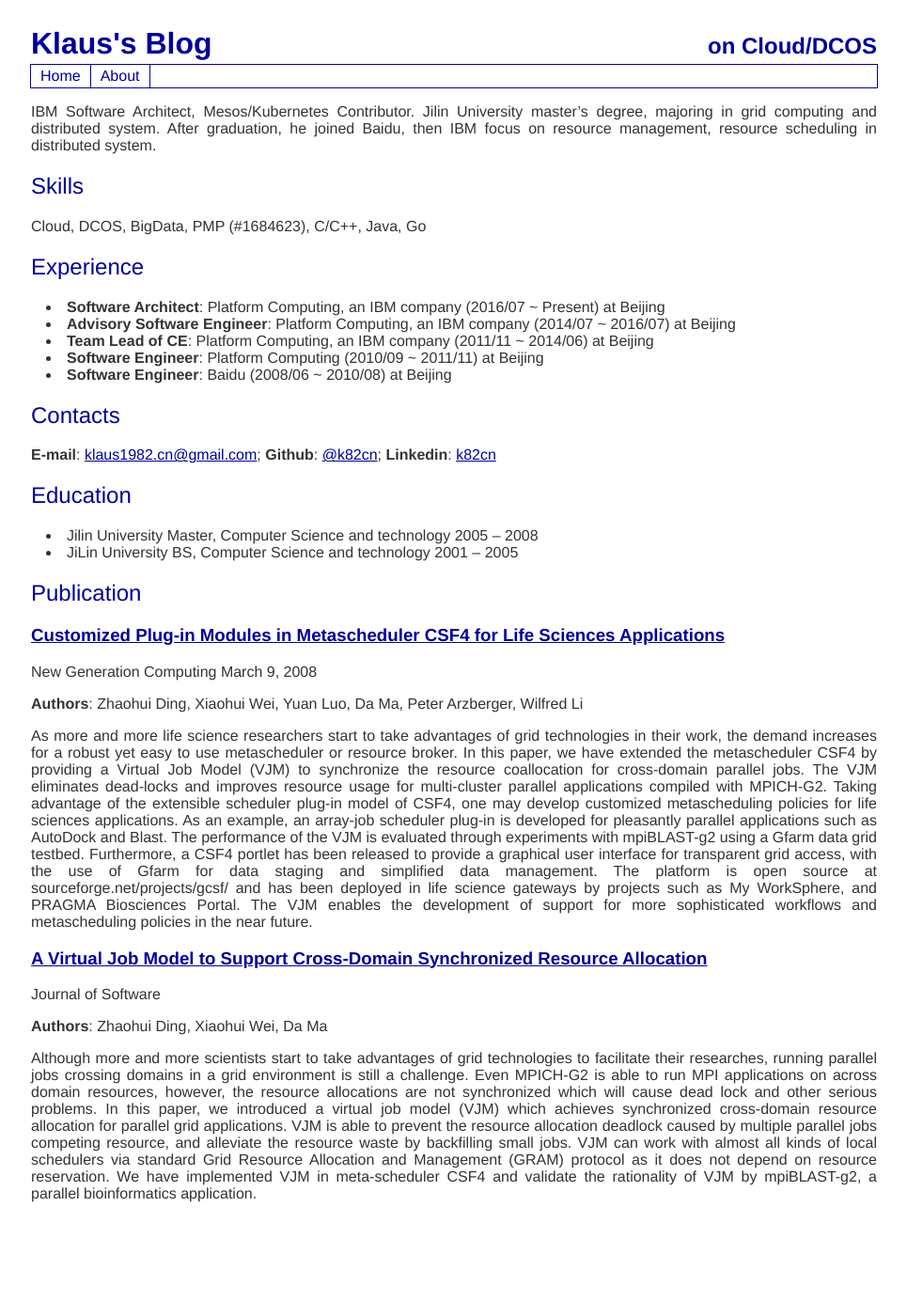
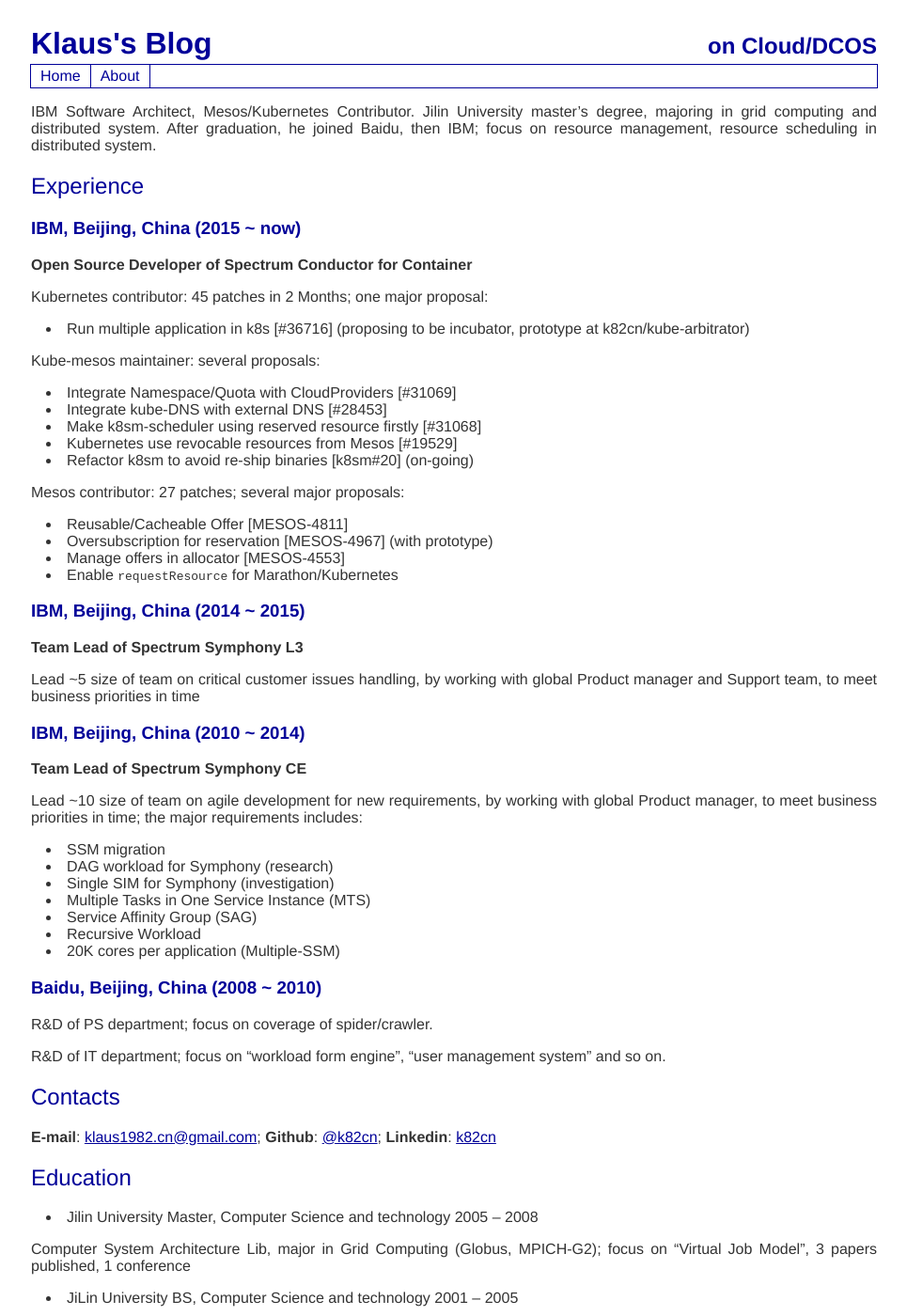
Before and after one commit to k82cn/k82cn.github.io, a Jekyll site: the page built from about.md, in a window 1280 px wide and 1400 px high. Shown: the whole window at 94% size, without its empty margins (157-1122 px from the left). Built offline with Jekyll 4.4.1, drawn with Linux system fonts in a browser that asks for light colours; our own code applies the rules of GitHub Pages for plain Markdown files; some of the changed text lies outside the part shown.

Commit message:
Update resume.

```diff
--- a/about.md
+++ b/about.md
@@ -1,21 +1,53 @@
----
-layout: default
-title: About
----
 
-IBM Software Architect, Mesos/Kubernetes Contributor. Jilin University master's degree, majoring in grid computing and distributed system. After graduation, he joined Baidu, then IBM focus on resource management, resource scheduling in distributed system.
-
-## Skills
-
-Cloud, DCOS, BigData, PMP (#1684623), C/C++, Java, Go
+IBM Software Architect, Mesos/Kubernetes Contributor. Jilin University master's degree, majoring in grid computing and distributed system. After graduation, he joined Baidu, then IBM; focus on resource management, resource scheduling in distributed system.
 
 ## Experience
 
-* __Software Architect__: Platform Computing, an IBM company (2016/07 ~ Present) at Beijing
-* __Advisory Software Engineer__: Platform Computing, an IBM company (2014/07 ~ 2016/07) at Beijing
-* __Team Lead of CE__: Platform Computing, an IBM company (2011/11 ~ 2014/06) at Beijing
-* __Software Engineer__: Platform Computing (2010/09 ~ 2011/11) at Beijing
-* __Software Engineer__: Baidu (2008/06 ~ 2010/08) at Beijing
+### IBM, Beijing, China (2015 ~ now)
+
+__Open Source Developer of Spectrum Conductor for Container__
+
+Kubernetes contributor: 45 patches in 2 Months; one major proposal:
+  * Run multiple application in k8s [#36716] (proposing to be incubator, prototype at k82cn/kube-arbitrator)
+
+Kube-mesos maintainer: several proposals:
+  * Integrate Namespace/Quota with CloudProviders [#31069]
+  * Integrate kube-DNS with external DNS [#28453]
+  * Make k8sm-scheduler using reserved resource firstly [#31068]
+  * Kubernetes use revocable resources from Mesos [#19529]
+  * Refactor k8sm to avoid re-ship binaries [k8sm#20] (on-going)
+
+Mesos contributor: 27 patches; several major proposals:
+  * Reusable/Cacheable Offer [MESOS-4811]
+  * Oversubscription for reservation [MESOS-4967] (with prototype)
+  * Manage offers in allocator [MESOS-4553]
+  * Enable `requestResource` for Marathon/Kubernetes
+
+### IBM, Beijing, China (2014 ~ 2015)
+
+__Team Lead of Spectrum Symphony L3__
+
+Lead ~5 size of team on critical customer issues handling, by working with global Product manager and Support team, to meet business priorities in time
+
+### IBM, Beijing, China (2010 ~ 2014)
+
+__Team Lead of Spectrum Symphony CE__
+
+Lead ~10 size of team on agile development for new requirements, by working with global Product manager, to meet business priorities in time; the major requirements includes:
+  * SSM migration
+  * DAG workload for Symphony (research)
+  * Single SIM for Symphony (investigation)
+  * Multiple Tasks in One Service Instance (MTS)
+  * Service Affinity Group (SAG)
+  * Recursive Workload
+  * 20K cores per application (Multiple-SSM)
+
+### Baidu, Beijing, China (2008 ~ 2010)
+
+R&D of PS department; focus on coverage of spider/crawler.
+
+R&D of IT department; focus on “workload form engine”, “user management system” and so on.
+
 
 ## Contacts
 __E-mail__: [klaus1982.cn@gmail.com](mailto:klaus1982.cn@gmail.com); __Github__: [@k82cn](http://www.github.com/k82cn); __Linkedin__: [k82cn](http://cn.linkedin.com/in/k82cn)
@@ -23,23 +55,52 @@
 ## Education
 
 * Jilin University Master, Computer Science and technology 2005 – 2008
+
+Computer System Architecture Lib, major in Grid Computing (Globus, MPICH-G2); focus on “Virtual Job Model”, 3 papers published, 1 conference
+
 * JiLin University BS, Computer Science and technology 2001 – 2005
 
+Major in Computer Science and Technology; Scholarship every year
+
+## Presentation
+
+  * KubeCon 2016: [Kubernetes on EGO -- Bringing Enterprise Resource Management and Scheduling to Kubernetes](http://sched.co/8K3n)
+  * MesosCon 2016 Asia: [Kubernetes on Mesos: Not Just Another Mesos Framework](http://sched.co/8QFB)
+  * GOPS 2016 Beijing: [Resource Management and Scheduler of PaaS](http://gops2016-beijing.eventdove.com/)
+  * COSC 2016: [Kubernetes on Mesos: The Present and the Future](http://www.huodongxing.com/go/coscon2016)
+  * CSDN 2016: [Round table on micro service in enterprise](http://cctc.csdn.net/m/zone/cctc2016/schedule)
 
 ## Publication
 
 ### [__Customized Plug-in Modules in Metascheduler CSF4 for Life Sciences Applications__](http://link.springer.com/article/10.1007/s00354-007-0024-6?no-access=true)
 
-  New Generation Computing March 9, 2008
+New Generation Computing March 9, 2008
 
-  __Authors__: Zhaohui Ding, Xiaohui Wei, Yuan Luo, Da Ma, Peter Arzberger, Wilfred Li
+__Authors__: Zhaohui Ding, Xiaohui Wei, Yuan Luo, Da Ma, Peter Arzberger, Wilfred Li
 
-  As more and more life science researchers start to take advantages of grid technologies in their work, the demand increases for a robust yet easy to use metascheduler or resource broker. In this paper, we have extended the metascheduler CSF4 by providing a Virtual Job Model (VJM) to synchronize the resource coallocation for cross-domain parallel jobs. The VJM eliminates dead-locks and improves resource usage for multi-cluster parallel applications compiled with MPICH-G2. Taking advantage of the extensible scheduler plug-in model of CSF4, one may develop customized metascheduling policies for life sciences applications.  As an example, an array-job scheduler plug-in is developed for pleasantly parallel applications such as AutoDock and Blast. The performance of the VJM is evaluated through experiments with mpiBLAST-g2 using a Gfarm data grid testbed. Furthermore, a CSF4 portlet has been released to provide a graphical user interface for transparent grid access, with the use of Gfarm for data staging and simplified data management.  The platform is open source at sourceforge.net/projects/gcsf/ and has been deployed in life science gateways by projects such as My WorkSphere, and PRAGMA Biosciences Portal. The VJM enables the development of support for more sophisticated workflows and metascheduling policies in the near future.
+As more and more life science researchers start to take advantages of grid technologies in their work, the demand increases for a robust yet easy to use metascheduler or resource broker. In this paper, we have extended the metascheduler CSF4 by providing a Virtual Job Model (VJM) to synchronize the resource coallocation for cross-domain parallel jobs. The VJM eliminates dead-locks and improves resource usage for multi-cluster parallel applications compiled with MPICH-G2. Taking advantage of the extensible scheduler plug-in model of CSF4, one may develop customized metascheduling policies for life sciences applications.  As an example, an array-job scheduler plug-in is developed for pleasantly parallel applications such as AutoDock and Blast. The performance of the VJM is evaluated through experiments with mpiBLAST-g2 using a Gfarm data grid testbed. Furthermore, a CSF4 portlet has been released to provide a graphical user interface for transparent grid access, with the use of Gfarm for data staging and simplified data management.  The platform is open source at sourceforge.net/projects/gcsf/ and has been deployed in life science gateways by projects such as My WorkSphere, and PRAGMA Biosciences Portal. The VJM enables the development of support for more sophisticated workflows and metascheduling policies in the near future.
 
 ### [__A Virtual Job Model to Support Cross-Domain Synchronized Resource Allocation__](http://www.cs.indiana.edu/~yuanluo/publications/VJM.pdf)
 
-  Journal of Software
+Journal of Software
 
-  __Authors__: Zhaohui Ding, Xiaohui Wei, Da Ma
+__Authors__: Zhaohui Ding, Xiaohui Wei, Da Ma
 
-  Although more and more scientists start to take advantages of grid technologies to facilitate their researches, running parallel jobs crossing domains in a grid environment is still a challenge. Even MPICH-G2 is able to run MPI applications on across domain resources, however, the resource allocations are not synchronized which will cause dead lock and other serious problems. In this paper, we introduced a virtual job model (VJM) which achieves synchronized cross-domain resource allocation for parallel grid applications. VJM is able to prevent the resource allocation deadlock caused by multiple parallel jobs competing resource, and alleviate the resource waste by backfilling small jobs. VJM can work with almost all kinds of local schedulers via standard Grid Resource Allocation and Management (GRAM) protocol as it does not depend on resource reservation. We have implemented VJM in meta-scheduler CSF4 and validate the rationality of VJM by mpiBLAST-g2, a parallel bioinformatics application.
+Although more and more scientists start to take advantages of grid technologies to facilitate their researches, running parallel jobs crossing domains in a grid environment is still a challenge. Even MPICH-G2 is able to run MPI applications on across domain resources, however, the resource allocations are not synchronized which will cause dead lock and other serious problems. In this paper, we introduced a virtual job model (VJM) which achieves synchronized cross-domain resource allocation for parallel grid applications. VJM is able to prevent the resource allocation deadlock caused by multiple parallel jobs competing resource, and alleviate the resource waste by backfilling small jobs. VJM can work with almost all kinds of local schedulers via standard Grid Resource Allocation and Management (GRAM) protocol as it does not depend on resource reservation. We have implemented VJM in meta-scheduler CSF4 and validate the rationality of VJM by mpiBLAST-g2, a parallel bioinformatics application.
+
+## Skills
+
+Kubernetes, Mesos, HPC, PMP (#1684623), C/C++, Java, Golang
+
+## Title
+
+* __Software Architect__: Platform Computing, an IBM company (2016/07 ~ Present) at Beijing
+* __Advisory Software Engineer__: Platform Computing, an IBM company (2014/07 ~ 2016/07) at Beijing
+* __Team Lead of L3__: Platform Computing, an IBM company (2014/07 ~ 2015/07) at Beijing
+* __Team Lead of CE__: Platform Computing, an IBM company (2011/11 ~ 2014/06) at Beijing
+* __Software Engineer__: Platform Computing (2010/09 ~ 2011/11) at Beijing
+* __Software Engineer__: Baidu (2008/06 ~ 2010/08) at Beijing
+
+## Others
+
+![Euler](https://projecteuler.net/profile/k82cn.png)
```
